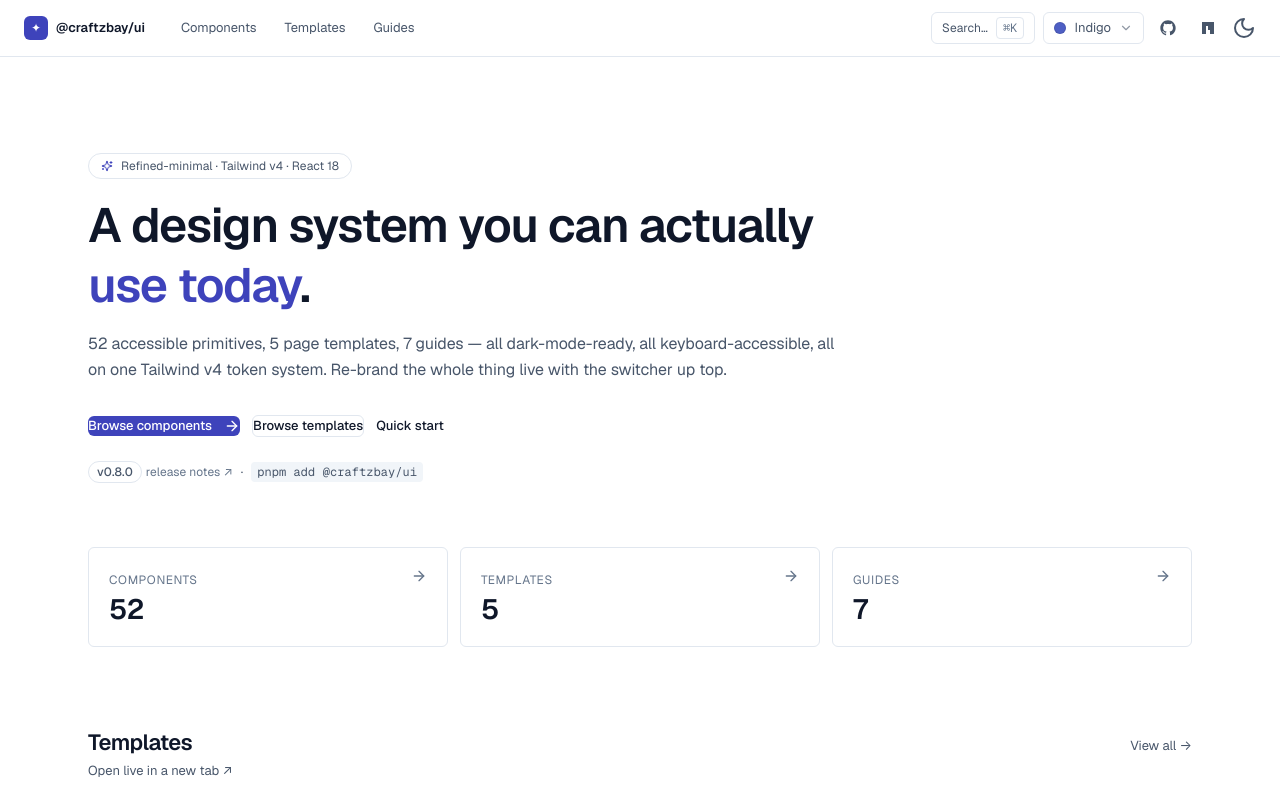
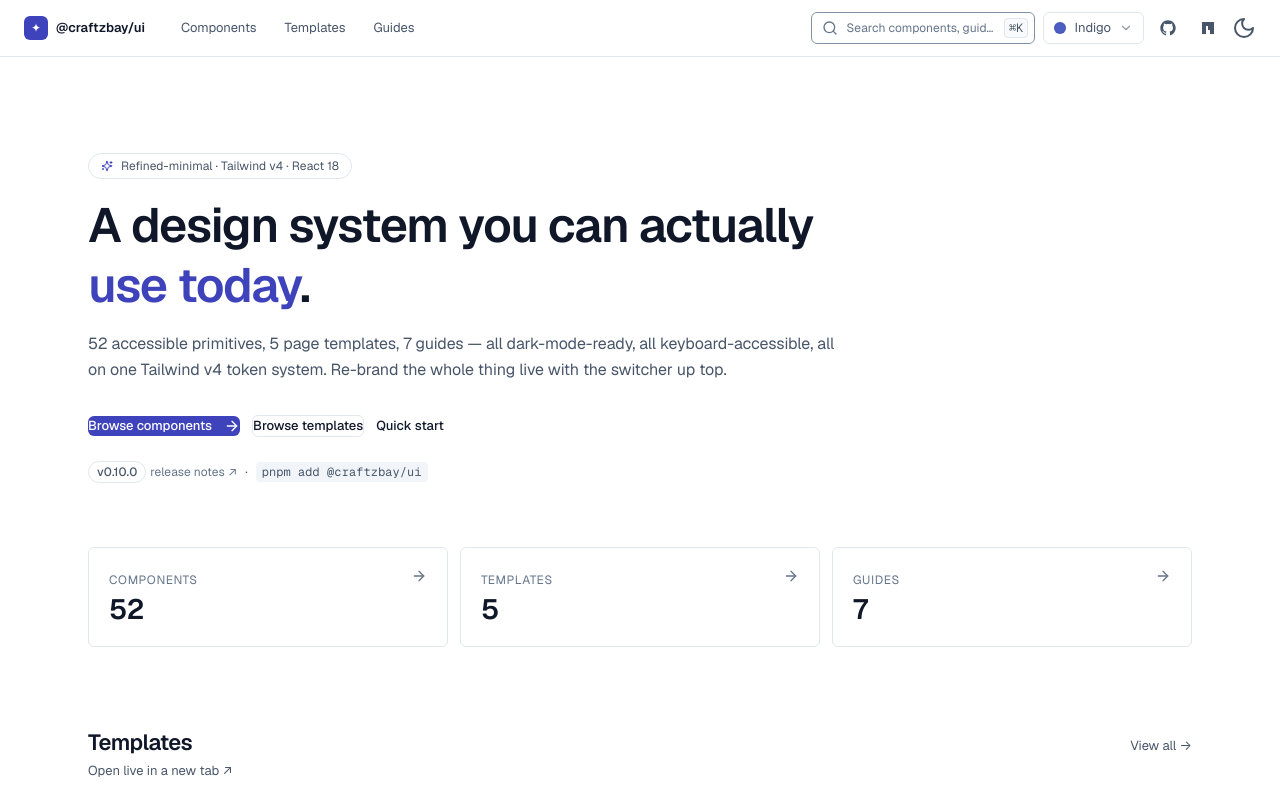
Before and after one commit to craftzbay/craftzbay-ui, a React (Vite) app in the folder apps/site/: page / in a window 1280 px wide. Shown: the top 800 px of the page. Built offline with nearby package versions, Linux system fonts and the light colour scheme.

Commit message:
showcase top bar: search товч — icon + бүтэн placeholder + Kbd, тогтмол өргөн; VERSION 0.8.0→0.10.0

```diff
--- a/apps/site/src/showcase/layout/ShowcaseTopBar.tsx
+++ b/apps/site/src/showcase/layout/ShowcaseTopBar.tsx
@@ -1,4 +1,6 @@
 import { cn } from '@/lib/utils';
+import { Search } from '@/icons';
+import { Kbd } from '@/components/ui/Kbd';
 import { routeToHash, type Route } from '../routing';
 import { GITHUB_URL, NPM_URL } from '../site.config';
 import { BrandMark } from '../components/BrandMark';
@@ -52,12 +54,12 @@
           <button
             type="button"
             onClick={onOpenPalette}
-            className="hidden h-8 items-center gap-2 rounded-md border border-border bg-card px-2.5 text-sm text-foreground-muted outline-none transition-colors hover:bg-background-muted hover:text-foreground focus-visible:ring-2 focus-visible:ring-ring focus-visible:ring-offset-2 focus-visible:ring-offset-background sm:flex"
+            aria-label="Search (⌘K)"
+            className="hidden h-8 w-44 items-center gap-2 rounded-md border border-border-input bg-card pr-1.5 pl-2.5 text-sm text-foreground-subtle outline-none transition-colors hover:border-border-strong hover:text-foreground focus-visible:ring-2 focus-visible:ring-ring focus-visible:ring-offset-2 focus-visible:ring-offset-background sm:flex lg:w-56"
           >
-            <span className="text-xs">Search…</span>
-            <span className="rounded border border-border bg-background px-1.5 py-0.5 font-mono text-xs text-foreground-subtle">
-              ⌘K
-            </span>
+            <Search className="size-4 shrink-0" aria-hidden />
+            <span className="flex-1 truncate text-left text-xs">Search components, guides…</span>
+            <Kbd className="shrink-0">⌘K</Kbd>
           </button>
 
           <BrandSwitcher />
--- a/apps/site/src/showcase/site.config.ts
+++ b/apps/site/src/showcase/site.config.ts
@@ -6,7 +6,7 @@
 import type { BrandName } from '@craftzbay/ui';
 
 export const PKG_NAME = '@craftzbay/ui';
-export const VERSION = '0.8.0';
+export const VERSION = '0.10.0';
 
 export const GITHUB_URL = 'https://github.com/craftzbay/craftzbay-ui';
 export const NPM_URL = 'https://www.npmjs.com/package/@craftzbay/ui';
```
